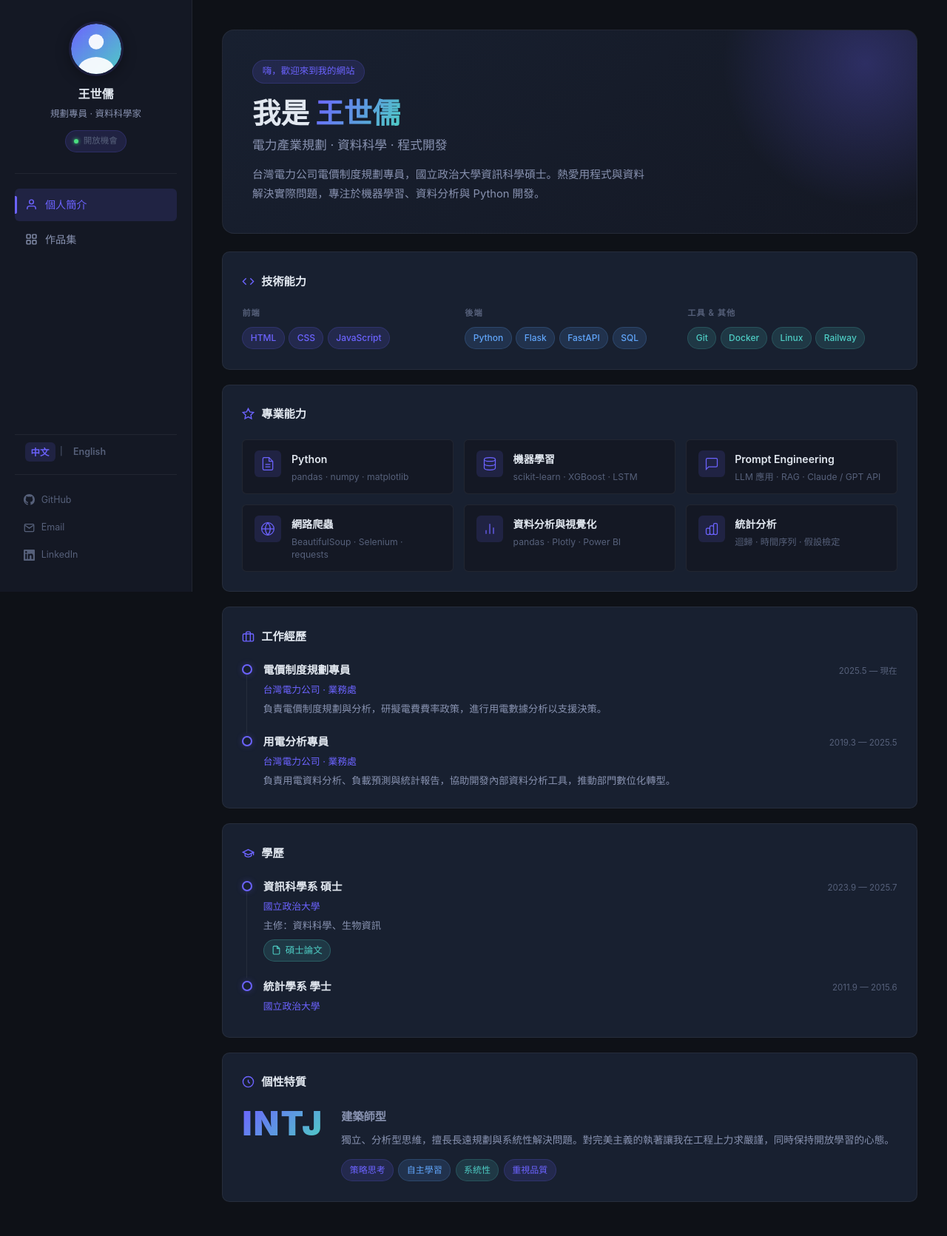
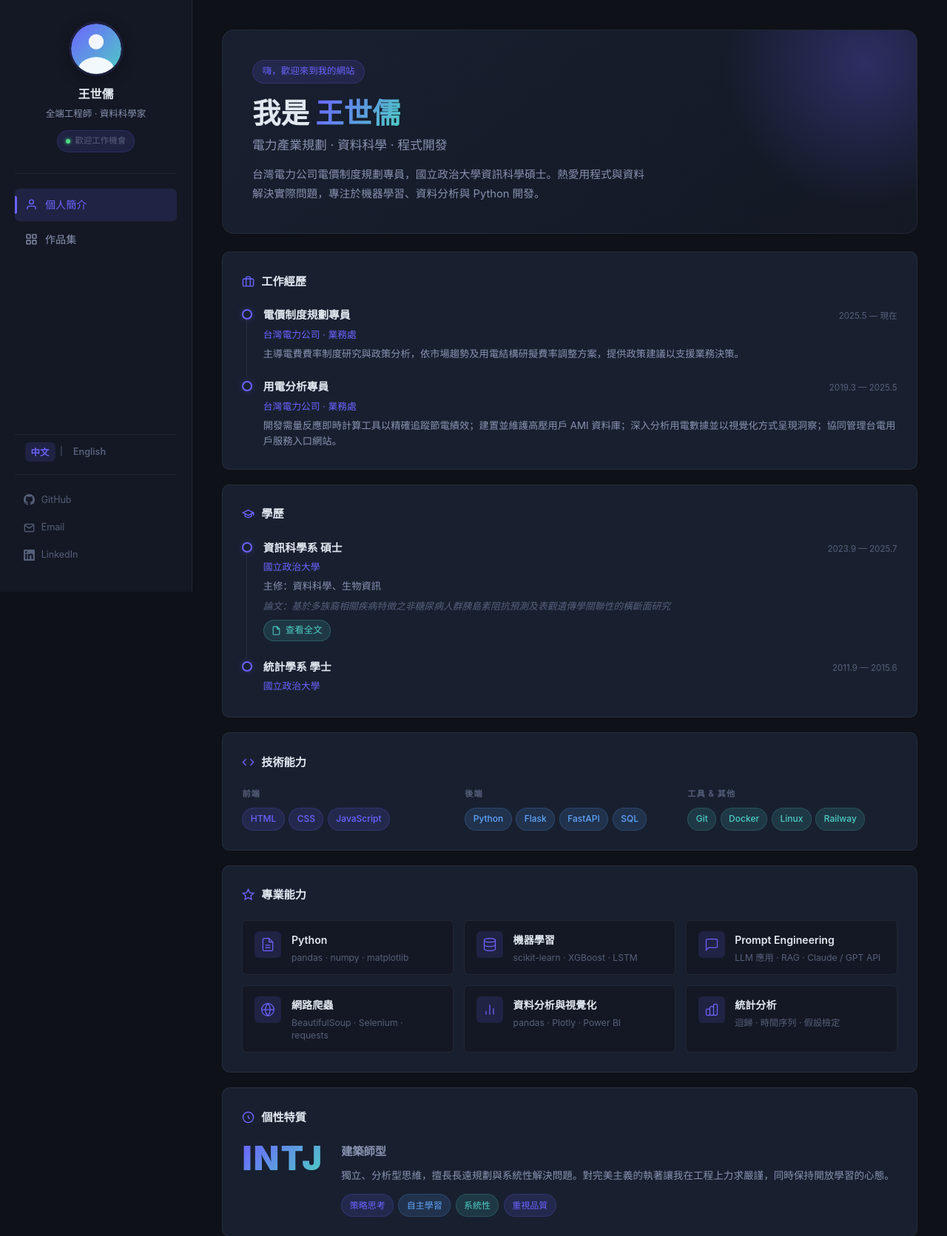
Before and after one commit to srwang721tw/my-portfolio, a Flask app: page / in a window 1280 px wide. Shown: the top 1671 px of the page at 74% size. Run offline with Flask 3, Linux system fonts and the light colour scheme.

Commit message:
refine: content updates, section reorder, docs
- Reorder About section to match LinkedIn convention:
  Experience → Education → Technical Skills → Expertise → MBTI
- Add thesis title (zh/en) with link to full paper
- Polish job descriptions to professional register (zh + en)
- Sidebar: 規劃專員 → 全端工程師 / Analyst → Full-Stack Engineer
- Badge: 開放機會 → 歡迎工作機會 (more natural Chinese)
- Add README.md (English) and CLAUDE.md (Chinese) project docs

Co-Authored-By: Claude Sonnet 4.5 <noreply@anthropic.com>

```diff
--- a/static/css/style.css
+++ b/static/css/style.css
@@ -331,6 +331,14 @@ html.lang-en .zh-only { display: none !important; }
 .tl-company { font-size: 0.8rem; color: var(--accent); margin-bottom: 0.3rem; }
 .tl-desc    { font-size: 0.83rem; color: var(--text2); line-height: 1.6; }
 
+.tl-thesis-title {
+  margin-top: 0.4rem;
+  font-size: 0.8rem;
+  color: var(--text3);
+  line-height: 1.55;
+  font-style: italic;
+}
+
 .thesis-link {
   display: inline-flex; align-items: center; gap: 0.35rem;
   margin-top: 0.5rem; font-size: 0.78rem; font-weight: 500;
--- a/templates/index.html
+++ b/templates/index.html
@@ -44,12 +44,12 @@
           <span class="en-only">Shih Ju Wang</span>
         </h1>
         <p class="profile-title">
-          <span class="zh-only">規劃專員 · 資料科學家</span>
-          <span class="en-only">Analyst · Data Scientist</span>
+          <span class="zh-only">全端工程師 · 資料科學家</span>
+          <span class="en-only">Full-Stack Engineer · Data Scientist</span>
         </p>
         <div class="profile-badge">
           <span class="pulse-dot"></span>
-          <span class="zh-only">開放機會</span>
+          <span class="zh-only">歡迎工作機會</span>
           <span class="en-only">Open to Opportunities</span>
         </div>
       </div>
@@ -136,6 +136,125 @@
         <p class="hero-bio en-only">
           Electricity pricing specialist at Taiwan Power Company and M.S. in Computer Science from National Chengchi University. Passionate about solving real-world problems with data and code, focusing on machine learning, data analysis, and Python development.
         </p>
+      </div>
+
+      <!-- Work Experience — first, per LinkedIn convention -->
+      <div class="content-card">
+        <h3 class="card-heading">
+          <svg viewBox="0 0 24 24" fill="none" stroke="currentColor" stroke-width="2" width="17" height="17">
+            <rect x="2" y="7" width="20" height="14" rx="2"/><path d="M16 21V5a2 2 0 0 0-2-2h-4a2 2 0 0 0-2 2v16"/>
+          </svg>
+          <span class="zh-only">工作經歷</span><span class="en-only">Work Experience</span>
+        </h3>
+        <div class="timeline">
+          <div class="timeline-item">
+            <div class="tl-dot"></div>
+            <div class="tl-body">
+              <div class="tl-header">
+                <span class="tl-title">
+                  <span class="zh-only">電價制度規劃專員</span>
+                  <span class="en-only">Electricity Pricing Specialist</span>
+                </span>
+                <span class="tl-period">
+                  <span class="zh-only">2025.5 — 現在</span>
+                  <span class="en-only">May 2025 — Present</span>
+                </span>
+              </div>
+              <p class="tl-company">
+                <span class="zh-only">台灣電力公司 · 業務處</span>
+                <span class="en-only">Taiwan Power Company · Business Division</span>
+              </p>
+              <p class="tl-desc zh-only">主導電費費率制度研究與政策分析，依市場趨勢及用電結構研擬費率調整方案，提供政策建議以支援業務決策。</p>
+              <p class="tl-desc en-only">Lead research and policy analysis on electricity tariff structures; develop rate adjustment proposals based on market trends and consumption patterns; deliver recommendations to support executive-level decision-making.</p>
+            </div>
+          </div>
+          <div class="timeline-item">
+            <div class="tl-dot"></div>
+            <div class="tl-body">
+              <div class="tl-header">
+                <span class="tl-title">
+                  <span class="zh-only">用電分析專員</span>
+                  <span class="en-only">Power Consumption Analyst</span>
+                </span>
+                <span class="tl-period">
+                  <span class="zh-only">2019.3 — 2025.5</span>
+                  <span class="en-only">Mar 2019 — May 2025</span>
+                </span>
+              </div>
+              <p class="tl-company">
+                <span class="zh-only">台灣電力公司 · 業務處</span>
+                <span class="en-only">Taiwan Power Company · Business Division</span>
+              </p>
+              <p class="tl-desc zh-only">開發需量反應即時計算工具以精確追蹤節電績效；建置並維護高壓用戶 AMI 資料庫；深入分析用電數據並以視覺化方式呈現洞察；協同管理台電用戶服務入口網站。</p>
+              <p class="tl-desc en-only">Built a real-time calculation tool for tracking demand response performance; developed and maintained the AMI database for high-voltage commercial customers; conducted in-depth power consumption analysis with data visualization; co-managed the Taiwan Power customer service portal.</p>
+            </div>
+          </div>
+        </div>
+      </div>
+
+      <!-- Education -->
+      <div class="content-card">
+        <h3 class="card-heading">
+          <svg viewBox="0 0 24 24" fill="none" stroke="currentColor" stroke-width="2" width="17" height="17">
+            <path d="M22 10v6M2 10l10-5 10 5-10 5z"/><path d="M6 12v5c3 3 9 3 12 0v-5"/>
+          </svg>
+          <span class="zh-only">學歷</span><span class="en-only">Education</span>
+        </h3>
+        <div class="timeline">
+          <div class="timeline-item">
+            <div class="tl-dot"></div>
+            <div class="tl-body">
+              <div class="tl-header">
+                <span class="tl-title">
+                  <span class="zh-only">資訊科學系 碩士</span>
+                  <span class="en-only">M.S. in Computer Science</span>
+                </span>
+                <span class="tl-period">
+                  <span class="zh-only">2023.9 — 2025.7</span>
+                  <span class="en-only">Sep 2023 — Jul 2025</span>
+                </span>
+              </div>
+              <p class="tl-company">
+                <span class="zh-only">國立政治大學</span>
+                <span class="en-only">National Chengchi University</span>
+              </p>
+              <p class="tl-desc">
+                <span class="zh-only">主修：資料科學、生物資訊</span>
+                <span class="en-only">Focus: Data Science &amp; Bioinformatics</span>
+              </p>
+              <p class="tl-desc tl-thesis-title zh-only">論文：基於多族裔相關疾病特徵之非糖尿病人群胰島素阻抗預測及表觀遺傳學關聯性的橫斷面研究</p>
+              <p class="tl-desc tl-thesis-title en-only">Thesis: A Cross-Sectional Study on the Prediction of Insulin Resistance Based on Multi-Ethnic Disease-Related Features and Its Epigenetic Associations in a Non-Diabetic Population</p>
+              <a href="https://hdl.handle.net/11296/4g5h64"
+                 target="_blank" rel="noopener noreferrer"
+                 class="thesis-link">
+                <svg viewBox="0 0 24 24" fill="none" stroke="currentColor" stroke-width="2" width="13" height="13">
+                  <path d="M14 2H6a2 2 0 0 0-2 2v16a2 2 0 0 0 2 2h12a2 2 0 0 0 2-2V8z"/><polyline points="14 2 14 8 20 8"/>
+                </svg>
+                <span class="zh-only">查看全文</span>
+                <span class="en-only">Full Paper</span>
+              </a>
+            </div>
+          </div>
+          <div class="timeline-item">
+            <div class="tl-dot"></div>
+            <div class="tl-body">
+              <div class="tl-header">
+                <span class="tl-title">
+                  <span class="zh-only">統計學系 學士</span>
+                  <span class="en-only">B.S. in Statistics</span>
+                </span>
+                <span class="tl-period">
+                  <span class="zh-only">2011.9 — 2015.6</span>
+                  <span class="en-only">Sep 2011 — Jun 2015</span>
+                </span>
+              </div>
+              <p class="tl-company">
+                <span class="zh-only">國立政治大學</span>
+                <span class="en-only">National Chengchi University</span>
+              </p>
+            </div>
+          </div>
+        </div>
       </div>
 
       <!-- Technical Skills (Frontend → Backend → Tools) -->
@@ -280,125 +399,8 @@
         </div>
       </div>
 
-      <!-- Work Experience -->
-      <div class="content-card">
-        <h3 class="card-heading">
-          <svg viewBox="0 0 24 24" fill="none" stroke="currentColor" stroke-width="2" width="17" height="17">
-            <rect x="2" y="7" width="20" height="14" rx="2"/><path d="M16 21V5a2 2 0 0 0-2-2h-4a2 2 0 0 0-2 2v16"/>
-          </svg>
-          <span class="zh-only">工作經歷</span><span class="en-only">Work Experience</span>
-        </h3>
-        <div class="timeline">
-          <div class="timeline-item">
-            <div class="tl-dot"></div>
-            <div class="tl-body">
-              <div class="tl-header">
-                <span class="tl-title">
-                  <span class="zh-only">電價制度規劃專員</span>
-                  <span class="en-only">Electricity Pricing Specialist</span>
-                </span>
-                <span class="tl-period">
-                  <span class="zh-only">2025.5 — 現在</span>
-                  <span class="en-only">May 2025 — Present</span>
-                </span>
-              </div>
-              <p class="tl-company">
-                <span class="zh-only">台灣電力公司 · 業務處</span>
-                <span class="en-only">Taiwan Power Company · Business Division</span>
-              </p>
-              <p class="tl-desc zh-only">負責電價制度規劃與分析，研擬電費費率政策，進行用電數據分析以支援決策。</p>
-              <p class="tl-desc en-only">Responsible for electricity tariff planning and analysis, formulating rate policies, and conducting power consumption data analysis to support decision-making.</p>
-            </div>
-          </div>
-          <div class="timeline-item">
-            <div class="tl-dot"></div>
-            <div class="tl-body">
-              <div class="tl-header">
-                <span class="tl-title">
-                  <span class="zh-only">用電分析專員</span>
-                  <span class="en-only">Power Consumption Analyst</span>
-                </span>
-                <span class="tl-period">
-                  <span class="zh-only">2019.3 — 2025.5</span>
-                  <span class="en-only">Mar 2019 — May 2025</span>
-                </span>
-              </div>
-              <p class="tl-company">
-                <span class="zh-only">台灣電力公司 · 業務處</span>
-                <span class="en-only">Taiwan Power Company · Business Division</span>
-              </p>
-              <p class="tl-desc zh-only">負責用電資料分析、負載預測與統計報告，協助開發內部資料分析工具，推動部門數位化轉型。</p>
-              <p class="tl-desc en-only">Responsible for power consumption data analysis, load forecasting, and statistical reporting. Assisted in developing internal data tools and drove digital transformation within the division.</p>
-            </div>
-          </div>
-        </div>
-      </div>
-
-      <!-- Education -->
-      <div class="content-card">
-        <h3 class="card-heading">
-          <svg viewBox="0 0 24 24" fill="none" stroke="currentColor" stroke-width="2" width="17" height="17">
-            <path d="M22 10v6M2 10l10-5 10 5-10 5z"/><path d="M6 12v5c3 3 9 3 12 0v-5"/>
-          </svg>
-          <span class="zh-only">學歷</span><span class="en-only">Education</span>
-        </h3>
-        <div class="timeline">
-          <div class="timeline-item">
-            <div class="tl-dot"></div>
-            <div class="tl-body">
-              <div class="tl-header">
-                <span class="tl-title">
-                  <span class="zh-only">資訊科學系 碩士</span>
-                  <span class="en-only">M.S. in Computer Science</span>
-                </span>
-                <span class="tl-period">
-                  <span class="zh-only">2023.9 — 2025.7</span>
-                  <span class="en-only">Sep 2023 — Jul 2025</span>
-                </span>
-              </div>
-              <p class="tl-company">
-                <span class="zh-only">國立政治大學</span>
-                <span class="en-only">National Chengchi University</span>
-              </p>
-              <p class="tl-desc">
-                <span class="zh-only">主修：資料科學、生物資訊</span>
-                <span class="en-only">Focus: Data Science &amp; Bioinformatics</span>
-              </p>
-              <a href="https://hdl.handle.net/11296/4g5h64"
-                 target="_blank" rel="noopener noreferrer"
-                 class="thesis-link">
-                <svg viewBox="0 0 24 24" fill="none" stroke="currentColor" stroke-width="2" width="13" height="13">
-                  <path d="M14 2H6a2 2 0 0 0-2 2v16a2 2 0 0 0 2 2h12a2 2 0 0 0 2-2V8z"/><polyline points="14 2 14 8 20 8"/>
-                </svg>
-                <span class="zh-only">碩士論文</span>
-                <span class="en-only">Master's Thesis</span>
-              </a>
-            </div>
-          </div>
-          <div class="timeline-item">
-            <div class="tl-dot"></div>
-            <div class="tl-body">
-              <div class="tl-header">
-                <span class="tl-title">
-                  <span class="zh-only">統計學系 學士</span>
-                  <span class="en-only">B.S. in Statistics</span>
-                </span>
-                <span class="tl-period">
-                  <span class="zh-only">2011.9 — 2015.6</span>
-                  <span class="en-only">Sep 2011 — Jun 2015</span>
-                </span>
-              </div>
-              <p class="tl-company">
-                <span class="zh-only">國立政治大學</span>
-                <span class="en-only">National Chengchi University</span>
-              </p>
-            </div>
-          </div>
-        </div>
-      </div>
-
       <!-- MBTI -->
-      <!-- Update YOUR_MBTI_TYPE below with your actual MBTI (e.g. INTJ, ENFP...) -->
+      <!-- Update MBTI type/name below if needed -->
       <div class="content-card mbti-card">
         <h3 class="card-heading">
           <svg viewBox="0 0 24 24" fill="none" stroke="currentColor" stroke-width="2" width="17" height="17">
```
Also changed, not shown: CLAUDE.md (added, +52 -0 lines), README.md (added).
